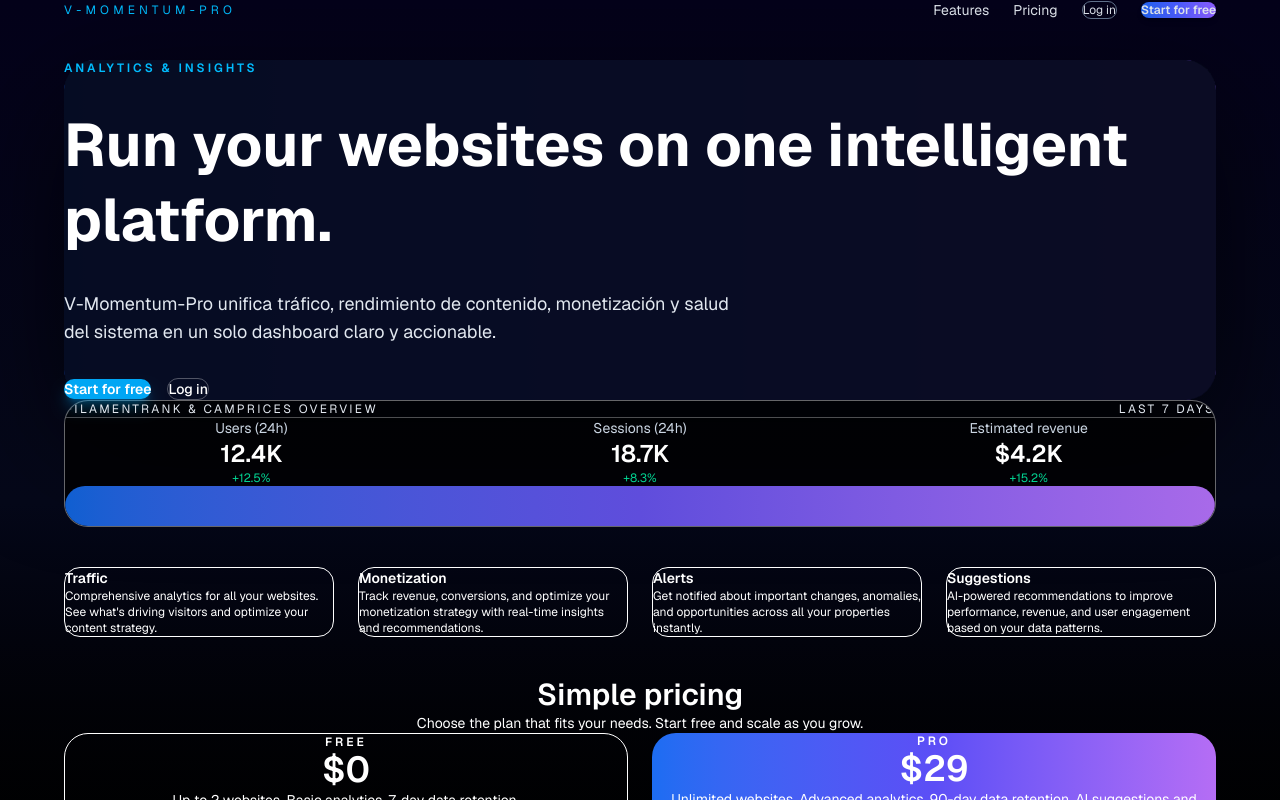
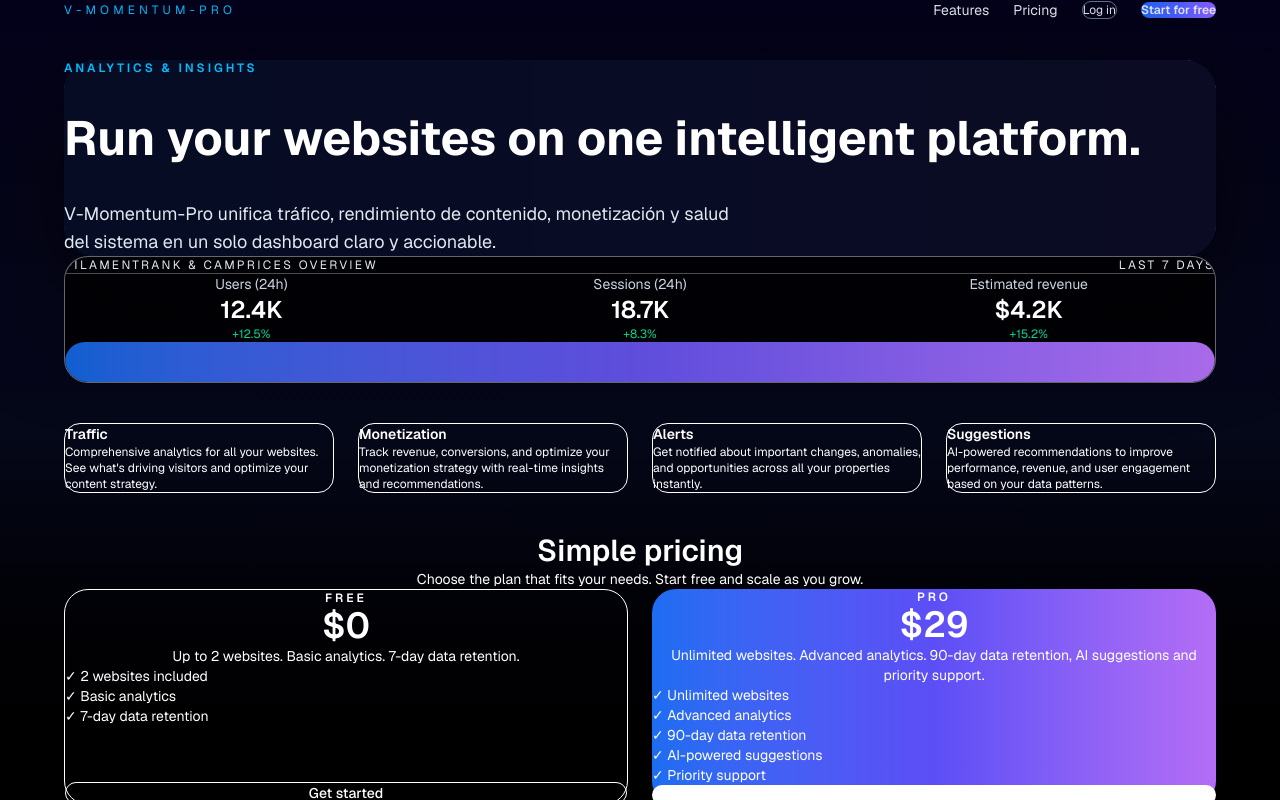
Before and after one commit to gemamaxgroup-ai/v-momentum-pro, a Next.js app: page / in a window 1280 px wide. Shown: the top 800 px of the page. Built offline with nearby package versions, Linux system fonts and the light colour scheme.

Commit message:
chore: clean hero buttons, adjust title size and fix free plan copy

```diff
--- a/components/landing/LandingPage.tsx
+++ b/components/landing/LandingPage.tsx
@@ -57,7 +57,7 @@
                   </p>
 
                   {/* Título principal */}
-                  <h1 className="text-4xl sm:text-5xl lg:text-6xl font-bold leading-tight text-white">
+                  <h1 className="text-3xl sm:text-4xl lg:text-5xl font-bold leading-tight text-white">
                     Run your websites on one intelligent platform.
                   </h1>
 
@@ -66,25 +66,6 @@
                     V-Momentum-Pro unifica tráfico, rendimiento de contenido, monetización y salud
                     del sistema en un solo dashboard claro y accionable.
                   </p>
-
-                  {/* Botones */}
-                  <div className="mt-2 flex flex-wrap items-center justify-center md:justify-start gap-4">
-                    {/* Botón principal */}
-                    <Link
-                      href="/app"
-                      className="inline-flex items-center justify-center rounded-full bg-sky-500 px-6 py-2.5 text-sm font-semibold text-white shadow-lg shadow-sky-500/40 hover:shadow-sky-500/60 transition"
-                    >
-                      Start for free
-                    </Link>
-
-                    {/* Botón secundario */}
-                    <Link
-                      href="/login"
-                      className="inline-flex items-center justify-center rounded-full border border-white/30 px-5 py-2.5 text-sm font-medium text-white hover:bg-white/5 transition"
-                    >
-                      Log in
-                    </Link>
-                  </div>
                 </div>
               </div>
 
@@ -181,7 +162,7 @@
                       Up to 2 websites. Basic analytics. 7-day data retention.
                     </p>
                     <ul className="mt-4 space-y-1 text-sm text-vm-textMuted">
-                      <li>✓ Up to 2 websites</li>
+                      <li>✓ 2 websites included</li>
                       <li>✓ Basic analytics</li>
                       <li>✓ 7-day data retention</li>
                     </ul>
```
